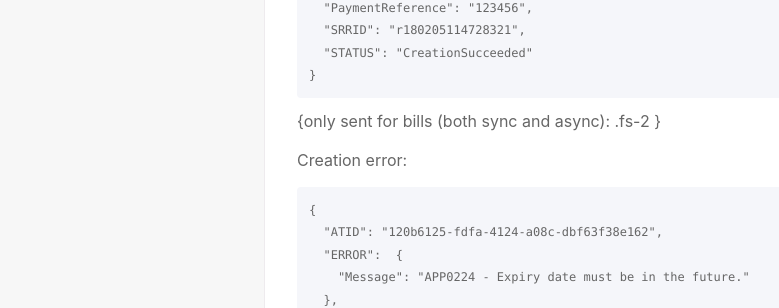
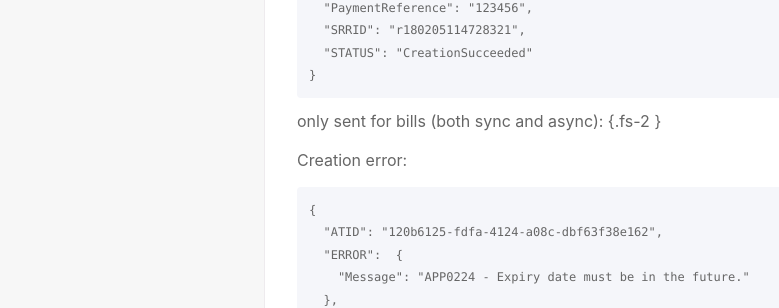
Before and after one commit to AcceptEmail/apidocs, a Jekyll site: the page built from docs/webhooks.md, in a window 1280 px wide. Shown: the part 628-936 px from the top of the page, without its empty margins (91-870 px from the left). Built offline with Jekyll 4.4.1, drawn with Linux system fonts in a browser that asks for light colours.

````diff
--- a/docs/webhooks.md
+++ b/docs/webhooks.md
@@ -32,7 +32,7 @@ Creation success:
   "STATUS": "CreationSucceeded"
 }
 ```
-{only sent for bills (both sync and async): .fs-2 }
+only sent for bills (both sync and async): {.fs-2 }
 
 Creation error:
 ```
````
